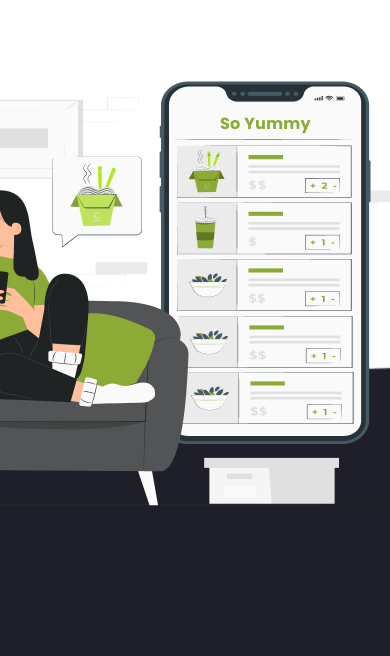
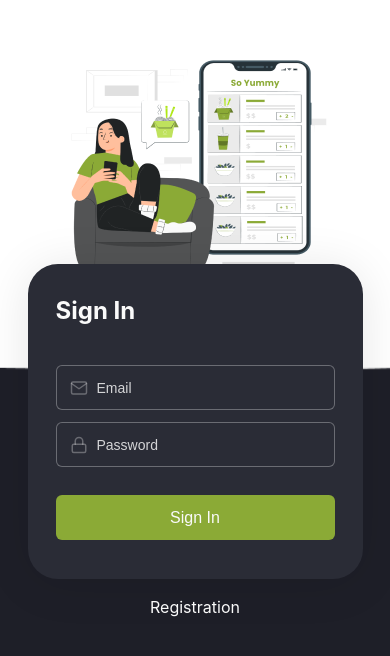
Before and after one commit to bbachara/go-yummy, a React (Create React App) app: page /go-yummy/signin in a window 390 px wide. Shown: the part 134-790 px from the top of the page. Built offline with nearby package versions, Linux system fonts and the light colour scheme.

Commit message:
mobil/tablet

```diff
--- a/src/pages/Auth/Login/Login.jsx
+++ b/src/pages/Auth/Login/Login.jsx
@@ -4,7 +4,12 @@ import { FiMail, FiLock } from 'react-icons/fi';
 import axios from 'axios';
 import Joi from 'joi';
 import styles from './Login.module.css';
-import orderFood from '../../../assets/AuthPages/order-food-desktop.png';
+import orderFoodDesktop from '../../../assets/AuthPages/order-food-desktop.png';
+import orderFoodTablet from '../../../assets/AuthPages/order-food-tablet.png';
+import orderFoodMobile from '../../../assets/AuthPages/order-food-mobile.png';
+import orderFoodDesktop2x from '../../../assets/AuthPages/order-food-desktop@x2.png';
+import orderFoodTablet2x from '../../../assets/AuthPages/order-food-tablet@x2.png';
+import orderFoodMobile2x from '../../../assets/AuthPages/order-food-mobile@x2.png';
 
 export const Login = () => {
   const [email, setEmail] = useState('');
@@ -47,7 +52,16 @@ export const Login = () => {
       <div className={styles.backgroundSpacer}></div>
       <div className={styles.backgroundImage}></div>
       <div className={styles.container}>
-        <img src={orderFood} alt="Order Food" className={styles.orderFoodImage} />
+        <img
+          src={orderFoodDesktop}
+          alt="Order Food"
+          className={styles.orderFoodImage}
+          srcSet={`${orderFoodDesktop} 1920w, ${orderFoodTablet} 768w, ${orderFoodMobile} 480w,
+                   ${orderFoodDesktop2x} 2x, ${orderFoodTablet2x} 2x, ${orderFoodMobile2x} 2x`}
+          sizes="
+            (max-width: 767px) 285px,
+            (min-width: 768px) and (max-width: 1439px) 409px, 500px"
+        />
         <div className={styles.formContainer}>
           <div className={styles.registerForm}>
             <h2 className={styles.title}>Sign In</h2>
--- a/src/pages/Auth/Login/Login.module.css
+++ b/src/pages/Auth/Login/Login.module.css
@@ -54,7 +54,7 @@
     font-size: 28px;
     color: #FAFAFA;
     margin: 0;
-    margin-bottom: 32px;
+    margin-bottom: 50px;
 }
 
 .form {
@@ -142,3 +142,91 @@
     font-size: 16px;
     margin-bottom: 16px;
 }
+
+@media screen and (min-width: 768px) and (max-width: 1439px) {
+
+    .container {
+        flex-direction: column;
+        align-items: center;
+        gap: 0;
+    }
+
+    .orderFoodImage {
+        margin-top: 96px;
+        width: 409px;
+        height: 359px;
+    }
+
+    .registerForm {
+        height: 419px;
+    }
+
+    .title {
+        font-size: 28px;
+    }
+
+    .button {
+        height: 56px;
+    }
+
+    .signInLink {
+        margin-bottom: 120px;
+    }
+}
+
+@media screen and (max-width: 767px) {
+
+    .container {
+        flex-direction: column;
+        align-items: center;
+        gap: 0;
+    }
+
+    .orderFoodImage {
+        margin-top: 87px;
+        margin-bottom: -32px;
+        width: 285px;
+        height: 250px;
+    }
+
+    .registerForm {
+        width: 335px;
+        height: 315px;
+        padding: 32px 28px 40px 28px;
+    }
+
+    .title {
+        font-size: 24px;
+        margin-bottom: 40px;
+    }
+
+    .button {
+        width: 279px;
+        height: 45px;
+    }
+
+    .input {
+        width: 279px;
+        height: 45px;
+        font-size: 14px;
+        padding-left: 40px;
+    }
+
+    .icon {
+        width: 18px;
+        height: 18px;
+        left: 14px;
+    }
+
+    .field {
+        margin-bottom: 12px;
+    }
+
+    .field:last-of-type {
+        margin-bottom: 28px;
+    }
+
+    .signInLink {
+        margin-bottom: 153px;
+    }
+}
--- a/src/pages/Auth/Register/Register.jsx
+++ b/src/pages/Auth/Register/Register.jsx
@@ -4,7 +4,12 @@ import { FiUser, FiMail, FiLock } from 'react-icons/fi';
 import axios from 'axios';
 import Joi from 'joi';
 import styles from './Register.module.css';
-import orderFood from '../../../assets/AuthPages/order-food-desktop.png';
+import orderFoodDesktop from '../../../assets/AuthPages/order-food-desktop.png';
+import orderFoodTablet from '../../../assets/AuthPages/order-food-tablet.png';
+import orderFoodMobile from '../../../assets/AuthPages/order-food-mobile.png';
+import orderFoodDesktop2x from '../../../assets/AuthPages/order-food-desktop@x2.png';
+import orderFoodTablet2x from '../../../assets/AuthPages/order-food-tablet@x2.png';
+import orderFoodMobile2x from '../../../assets/AuthPages/order-food-mobile@x2.png';
 
 export const Register = () => {
   const [name, setName] = useState('');
@@ -52,7 +57,16 @@ export const Register = () => {
       <div className={styles.backgroundSpacer}></div>
       <div className={styles.backgroundImage}></div>
       <div className={styles.container}>
-        <img src={orderFood} alt="Order Food" className={styles.orderFoodImage} />
+        <img
+          src={orderFoodDesktop}
+          alt="Order Food"
+          className={styles.orderFoodImage}
+          srcSet={`${orderFoodDesktop} 1920w, ${orderFoodTablet} 768w, ${orderFoodMobile} 480w,
+                   ${orderFoodDesktop2x} 2x, ${orderFoodTablet2x} 2x, ${orderFoodMobile2x} 2x`}
+          sizes="
+            (max-width: 767px) 285px,
+            (min-width: 768px) and (max-width: 1439px) 409px, 500px"
+        />
         <div>
           <div className={styles.registerForm}>
             <h2 className={styles.title}>Registration</h2>
--- a/src/pages/Auth/Register/Register.module.css
+++ b/src/pages/Auth/Register/Register.module.css
@@ -148,3 +148,92 @@
     font-size: 16px;
     margin-bottom: 16px;
 }
+
+@media screen and (min-width: 768px) and (max-width: 1439px) {
+
+    .container {
+        flex-direction: column;
+        align-items: center;
+        gap: 0;
+    }
+
+    .orderFoodImage {
+        margin-top: 96px;
+        width: 409px;
+        height: 359px;
+
+    }
+
+    .registerForm {
+        height: 481px;
+    }
+
+    .title {
+        font-size: 28px;
+    }
+
+    .button {
+        height: 56px;
+    }
+
+    .signInLink {
+        margin-bottom: 59px;
+    }
+}
+
+@media screen and (max-width: 767px) {
+
+    .container {
+        flex-direction: column;
+        align-items: center;
+        gap: 0;
+    }
+
+    .orderFoodImage {
+        margin-top: 87px;
+        margin-bottom: -32px;
+        width: 285px;
+        height: 250px;
+    }
+
+    .registerForm {
+        width: 335px;
+        height: 350px;
+        padding: 32px 28px 40px 28px;
+    }
+
+    .title {
+        font-size: 24px;
+        margin-bottom: 18px;
+    }
+
+    .button {
+        width: 279px;
+        height: 45px;
+    }
+
+    .input {
+        width: 279px;
+        height: 45px;
+        font-size: 14px;
+        padding-left: 40px;
+    }
+
+    .icon {
+        width: 18px;
+        height: 18px;
+        left: 14px;
+    }
+
+    .field {
+        margin-bottom: 12px;
+    }
+
+    .field:last-of-type {
+        margin-bottom: 28px;
+    }
+
+    .signInLink {
+        margin-bottom: 118px;
+    }
+}
```
